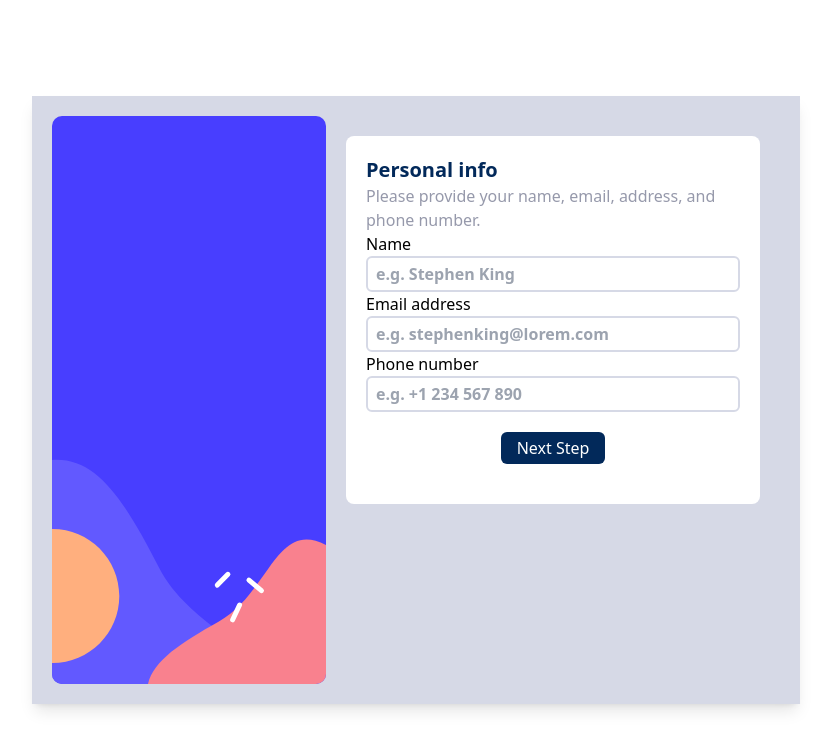
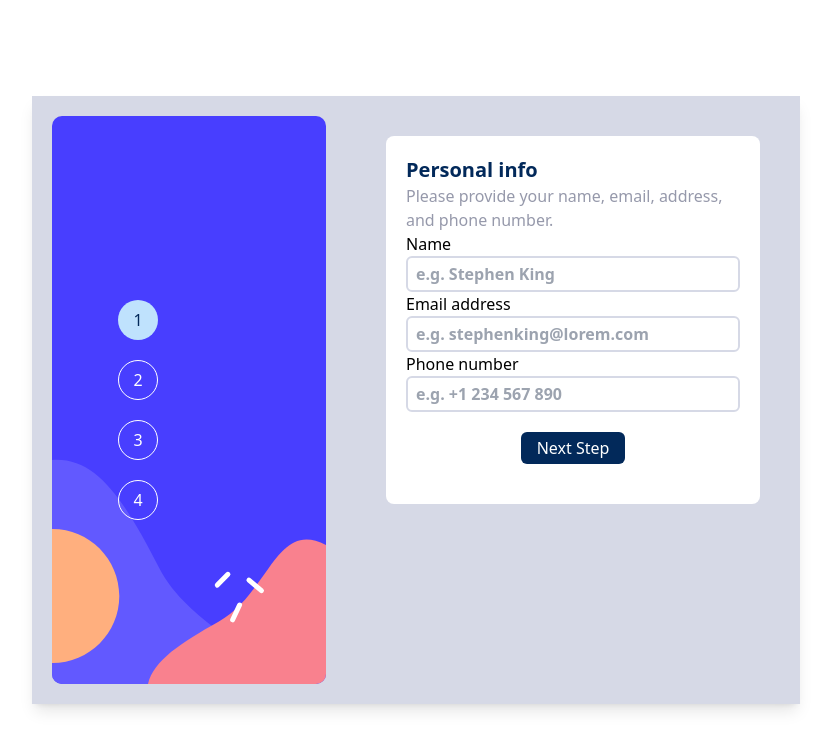
Before and after one commit to AlexCiobanu47/multi-step-form, a React (Vite) app: page / in a window 1280 px wide. Shown: the top 750 px of the page, without its empty margins (224-1055 px from the left). Built offline with nearby package versions, Linux system fonts and the light colour scheme.

Commit message:
added elements for the form sequence

```diff
--- a/src/App.tsx
+++ b/src/App.tsx
@@ -63,6 +63,47 @@ function App() {
     <div className=" flex flex-col max-w-3xl bg-LightGray items-start justify-start sm:flex-row sm:p-5 shadow-lg">
       <img src={mobileSidebar} alt="" className="w-full sm:hidden" />
       <img src={desktopSidebar} alt="" className="hidden sm:inline-block" />
+      <div className="-mt-32 sm:-mt-0 mb-24 sm:mb-0 sm:-ml-52 sm:mr-52 self-center">
+        <ul className="flex sm:flex-col gap-5">
+          <div></div>
+          <li
+            className={`w-10 h-10 rounded-full border border-white flex items-center justify-center ${
+              currentState == 1
+                ? "bg-LightBlue text-MarineBlue border-none"
+                : "bg-transparent text-white "
+            }`}
+          >
+            1
+          </li>
+          <li
+            className={`w-10 h-10 rounded-full border border-white flex items-center justify-center ${
+              currentState == 2
+                ? "bg-LightBlue text-MarineBlue border-none"
+                : "bg-transparent text-white "
+            }`}
+          >
+            2
+          </li>
+          <li
+            className={`w-10 h-10 rounded-full border border-white flex items-center justify-center ${
+              currentState == 3
+                ? "bg-LightBlue text-MarineBlue border-none"
+                : "bg-transparent text-white "
+            }`}
+          >
+            3
+          </li>
+          <li
+            className={`w-10 h-10 rounded-full border border-white flex items-center justify-center ${
+              currentState == 4
+                ? "bg-LightBlue text-MarineBlue border-none"
+                : "bg-transparent text-white "
+            }`}
+          >
+            4
+          </li>
+        </ul>
+      </div>
       <div className="-mt-20 sm:-mt-0 ">
         {currentState == 1 && (
           <PersonalnfoCard
--- a/src/components/FinishCard.tsx
+++ b/src/components/FinishCard.tsx
@@ -56,7 +56,7 @@ const FinishCard: React.FC<FinishCardProps> = ({
     calculateTotal();
   }, []);
   return (
-    <div className="z-50 bg-white p-5 m-5 rounded-lg flex flex-col">
+    <div className="z-50 bg-white p-10 m-5 rounded-lg flex flex-col">
       <h1 className="text-MarineBlue text-xl font-bold">Finishing up</h1>
       <p className="text-CoolGray">
         Double-check everything looks OK before confirming
```
